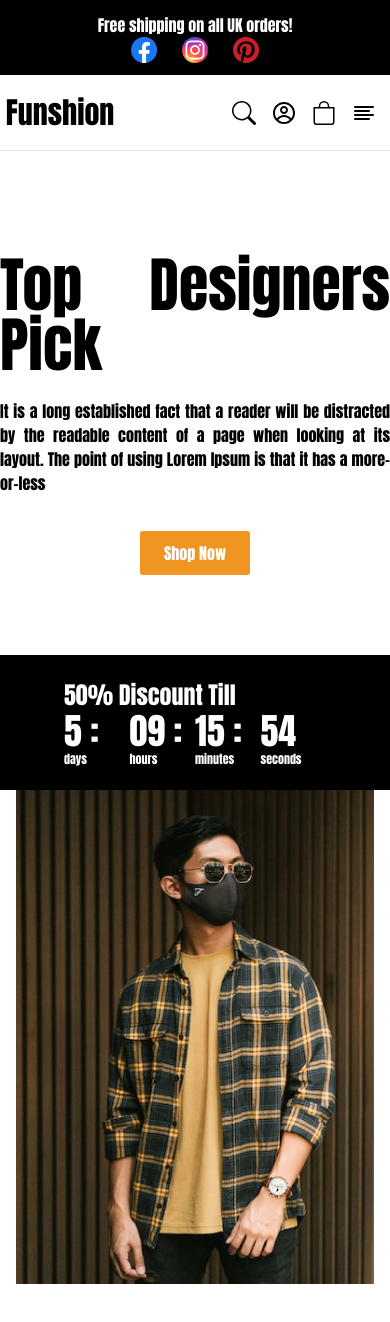
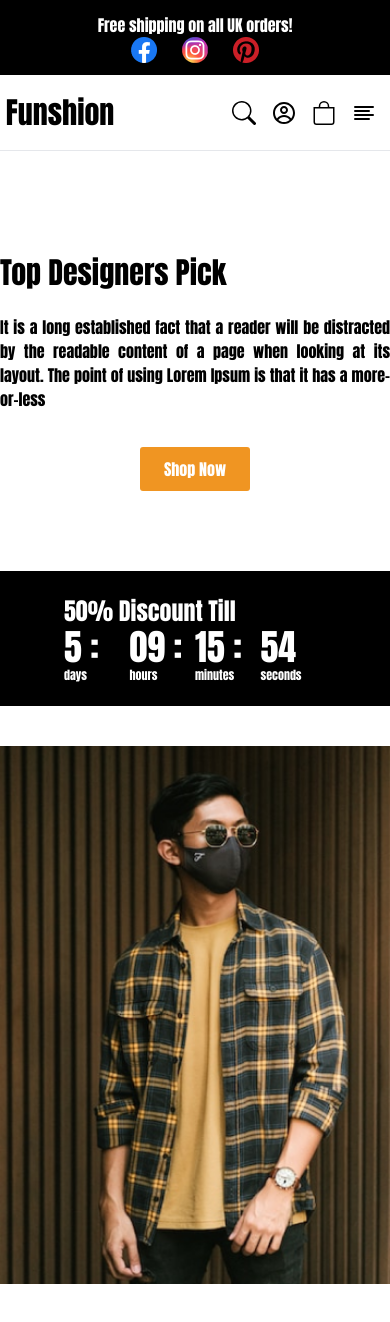
Before and after one commit to shihabsararrafid/fungshon-commerce, a React (Create React App) app: page / in a window 390 px wide. Shown: the top 1322 px of the page. Built offline with nearby package versions, Linux system fonts and the light colour scheme.

Commit message:
banner portion done

```diff
--- a/src/Components/Pages/HomePage/Banner/Banner.css
+++ b/src/Components/Pages/HomePage/Banner/Banner.css
@@ -10,9 +10,3 @@
     color: #F09522;
     border:2px solid #F09522;
 }
-@media screen and(max-width:970px) {
-    .banner-container{
-        flex-direction: column;
-    }
-
-}
--- a/src/Components/Pages/HomePage/Banner/Banner.js
+++ b/src/Components/Pages/HomePage/Banner/Banner.js
@@ -5,10 +5,10 @@ import bannersmall from "./../../../../Images/Banner/bannersm.png";
 import "./Banner.css";
 const Banner = () => {
   return (
-    <div className="lg:w-[85%] banner-container md:w-[95%] w-full mx-auto my-20 justify-between flex flex-col lg:flex-row  ">
+    <div className="lg:w-[85%] banner-container md:w-[95%] w-full mx-auto my-20 lg:justify-between flex flex-col lg:flex-row  ">
       <div className="lg:w-[40%] w-full text-justify">
         {" "}
-        <h1 className="text-6xl my-6">Top Designers Pick</h1>
+        <h1 className="md:text-6xl text-3xl  my-6">Top Designers Pick</h1>
         <p className="mb-[36px]">
           It is a long established fact that a reader will be distracted by the
           readable content of a page when looking at its layout. The point of
@@ -17,8 +17,12 @@ const Banner = () => {
         <button className="block mx-auto lg:mx-0 mb-20 btn">Shop Now</button>
         <Counter></Counter>
       </div>
-      <div className=" relative   mx-auto ">
-        <img className="relative top-0 left-0" src={bannerimg} alt="" />
+      <div className=" lg:relative my-10 lg:my-0   px-auto ">
+        <img
+          className="lg:relative w-full  top-0 left-0"
+          src={bannerimg}
+          alt=""
+        />
 
         <img
           className="absolute -left-[170px] hidden lg:block top-[90px]"
```
